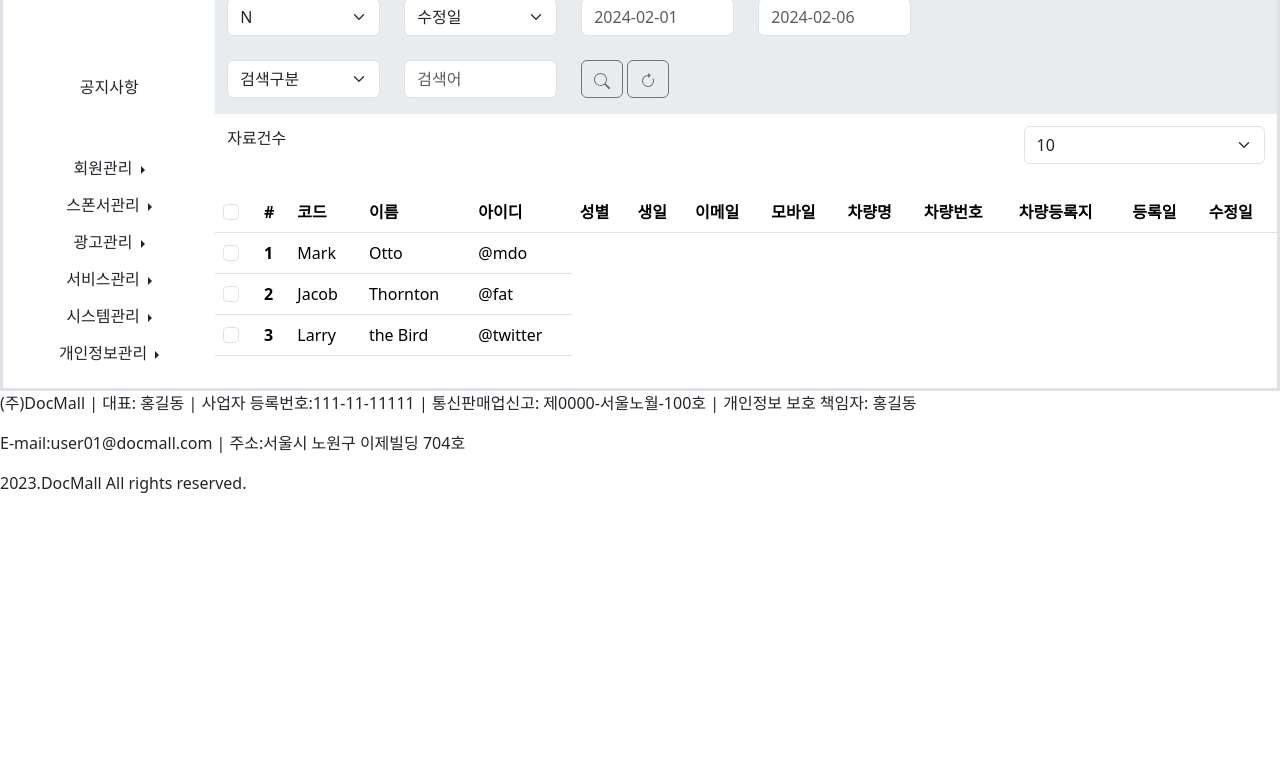
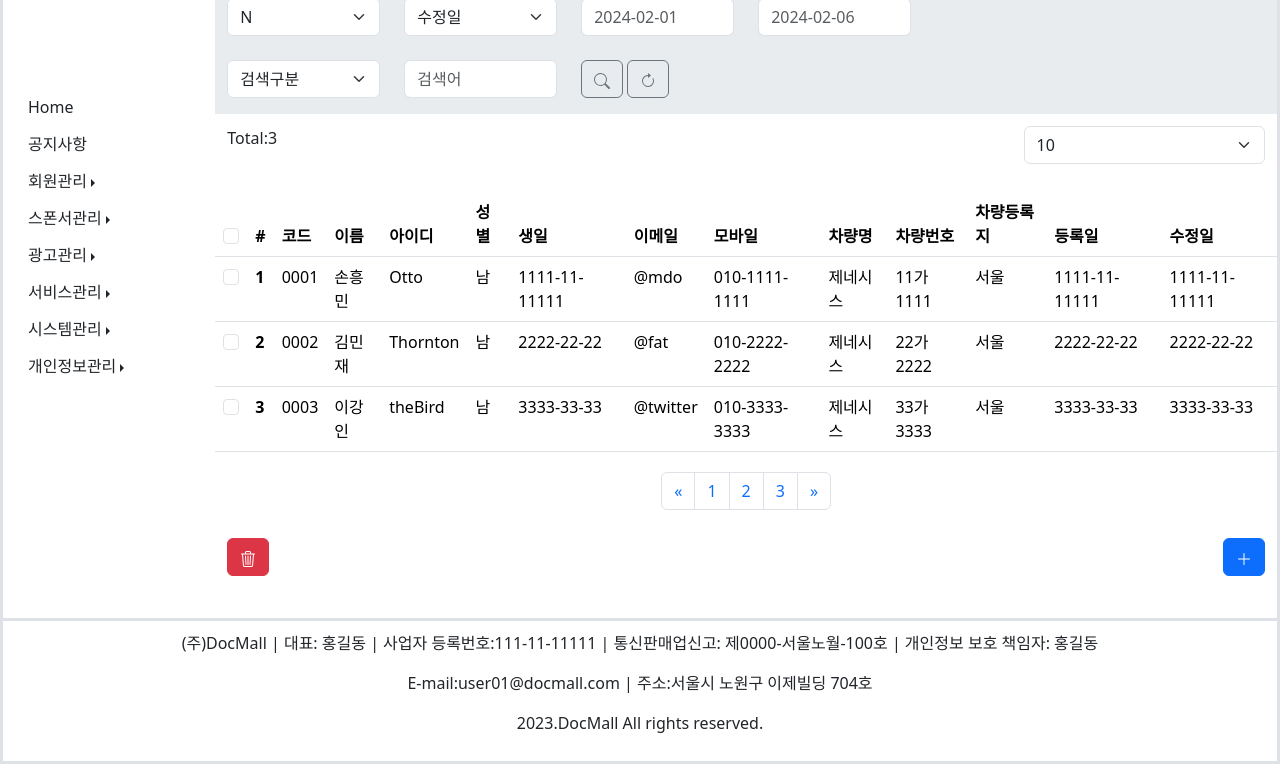
Before and after one commit to youngtaekseo/bootstrap, a plain HTML site: page Exam/MemberView.html in a window 1280 px wide. Shown: the part 174-938 px from the top of the page. Before the commit the page ends 800 px from the top, so only its background shows below. Drawn offline with nearby package versions, Linux system fonts and the light colour scheme.

Commit message:
기본정보 추가

```diff
--- a/Exam/MemberView.html
+++ b/Exam/MemberView.html
@@ -7,8 +7,17 @@
     <script src="https://cdn.jsdelivr.net/npm/bootstrap@5.3.2/dist/js/bootstrap.bundle.min.js" integrity="sha384-C6RzsynM9kWDrMNeT87bh95OGNyZPhcTNXj1NW7RuBCsyN/o0jlpcV8Qyq46cDfL" crossorigin="anonymous"></script>
     <title>Document</title>
     <style>
-        ul {
+        /* ul {
             list-style-type: none;
+            padding: 10px;
+        } */
+
+        .btn {
+            text-align: left;
+        }
+
+        footer {
+            text-align: center;
             padding: 10px;
         }
     </style>
@@ -27,61 +36,53 @@
 
     <!-- 본문 -->
     <section class="border border-3 border-top-0">
-      <div class="container-fluid" style="height: 500px;">
+      <div class="container-fluid" style="height: 730px;">
         <div class="row gy-2">
           <div class="col-2 d-grid">
             <div class="btn-group-vertical" role="group" aria-label="Vertical button group">
-              <button type="button" class="btn">Home</button>
-              <button type="button" class="btn">공지사항</button>
               <div class="btn-group dropend" role="group">
-                <button type="button" class="btn dropdown-toggle" data-bs-toggle="dropdown" aria-expanded="false">
-                  회원관리
-                </button>
+                <button type="button" class="btn">Home</button>
+              </div>
+              <div class="btn-group dropend" role="group">
+                <button type="button" class="btn">공지사항</button>
+              </div>
+              <div class="btn-group dropend" role="group">
+                <button type="button" class="btn dropdown-toggle" data-bs-toggle="dropdown" aria-expanded="false">회원관리</button>
                 <ul class="dropdown-menu">
                   <li><a class="dropdown-item" href="#">회원조회</a></li>
                   <li><a class="dropdown-item" href="#">회원등록</a></li>
                 </ul>
               </div>
               <div class="btn-group dropend" role="group">
-                <button type="button" class="btn dropdown-toggle" data-bs-toggle="dropdown" aria-expanded="false">
-                  스폰서관리
-                </button>
+                <button type="button" class="btn dropdown-toggle" data-bs-toggle="dropdown" aria-expanded="false">스폰서관리</button>
                 <ul class="dropdown-menu">
                   <li><a class="dropdown-item" href="#">스폰서조회</a></li>
                   <li><a class="dropdown-item" href="#">스폰서등록</a></li>
                 </ul>
               </div>
               <div class="btn-group dropend" role="group">
-                <button type="button" class="btn dropdown-toggle" data-bs-toggle="dropdown" aria-expanded="false">
-                  광고관리
-                </button>
+                <button type="button" class="btn dropdown-toggle" data-bs-toggle="dropdown" aria-expanded="false">광고관리</button>
                 <ul class="dropdown-menu">
                   <li><a class="dropdown-item" href="#">광고조회</a></li>
                   <li><a class="dropdown-item" href="#">광고등록</a></li>
                 </ul>
               </div>
               <div class="btn-group dropend" role="group">
-                <button type="button" class="btn dropdown-toggle" data-bs-toggle="dropdown" aria-expanded="false">
-                  서비스관리
-                </button>
+                <button type="button" class="btn dropdown-toggle" data-bs-toggle="dropdown" aria-expanded="false">서비스관리</button>
                 <ul class="dropdown-menu">
                   <li><a class="dropdown-item" href="#">서비스조회</a></li>
                   <li><a class="dropdown-item" href="#">서비스등록</a></li>
                 </ul>
               </div>
               <div class="btn-group dropend" role="group">
-                <button type="button" class="btn dropdown-toggle" data-bs-toggle="dropdown" aria-expanded="false">
-                  시스템관리
-                </button>
+                <button type="button" class="btn dropdown-toggle" data-bs-toggle="dropdown" aria-expanded="false">시스템관리</button>
                 <ul class="dropdown-menu">
                   <li><a class="dropdown-item" href="#">시스템조회</a></li>
                   <li><a class="dropdown-item" href="#">시스템등록</a></li>
                 </ul>
               </div>
               <div class="btn-group dropend" role="group">
-                <button type="button" class="btn dropdown-toggle" data-bs-toggle="dropdown" aria-expanded="false">
-                  개인정보관리
-                </button>
+                <button type="button" class="btn dropdown-toggle" data-bs-toggle="dropdown" aria-expanded="false">개인정보관리</button>
                 <ul class="dropdown-menu">
                   <li><a class="dropdown-item" href="#">개인정보조회</a></li>
                   <li><a class="dropdown-item" href="#">개인정보등록</a></li>
@@ -175,10 +176,10 @@
             <!-- 조회목록 -->
             <div class="row gy-2 mt-1">
               <div class="col-3">
-                <p class="justify-content-start">자료건수</p>
+                <p class="justify-content-start">Total:3</p>
               </div>
               <div class="col-6">
-
+                <!-- 공란 -->
               </div>
               <div class="col-3">
                 <div class="input-group mb-3 justify-content-end">
@@ -215,26 +216,96 @@
                   <tr>
                     <th><input class="form-check-input" type="checkbox" value="" id="flexCheckDefault"></th>
                     <th scope="row">1</th>
-                    <td>Mark</td>
-                    <td>Otto</td>
-                    <td>@mdo</td>
+                    <td>0001</td>           <!-- 코드 -->
+                    <td>손흥민</td>          <!-- 이름 -->
+                    <td>Otto</td>           <!-- 아이디 -->
+                    <td>남</td>             <!-- 성별 -->
+                    <td>1111-11-11111</td>  <!-- 생일 -->
+                    <td>@mdo</td>           <!-- 이메일 -->
+                    <td>010-1111-1111</td>  <!-- 모바일 -->
+                    <td>제네시스</td>        <!-- 차량명 -->
+                    <td>11가1111</td>       <!-- 차량번호 -->
+                    <td>서울</td>           <!-- 차량등록지 -->
+                    <td>1111-11-11111</td>  <!-- 등록일 -->
+                    <td>1111-11-11111</td>  <!-- 수정일 -->
                   </tr>
                   <tr>
                     <th><input class="form-check-input" type="checkbox" value="" id="flexCheckDefault"></th>
                     <th scope="row">2</th>
-                    <td>Jacob</td>
-                    <td>Thornton</td>
-                    <td>@fat</td>
+                    <td>0002</td>           <!-- 코드 -->
+                    <td>김민재</td>          <!-- 이름 -->
+                    <td>Thornton</td>       <!-- 아이디 -->
+                    <td>남</td>             <!-- 성별 -->
+                    <td>2222-22-22</td>     <!-- 생일 -->
+                    <td>@fat</td>           <!-- 이메일 -->
+                    <td>010-2222-2222</td>  <!-- 모바일 -->
+                    <td>제네시스</td>        <!-- 차량명 -->
+                    <td>22가2222</td>       <!-- 차량번호 -->
+                    <td>서울</td>           <!-- 차량등록지 -->
+                    <td>2222-22-22</td>     <!-- 등록일 -->
+                    <td>2222-22-22</td>     <!-- 수정일 -->
                   </tr>
                   <tr>
                     <th><input class="form-check-input" type="checkbox" value="" id="flexCheckDefault"></th>
                     <th scope="row">3</th>
-                    <td>Larry</td>
-                    <td>the Bird</td>
-                    <td>@twitter</td>
+                    <td>0003</td>           <!-- 코드 -->
+                    <td>이강인</td>          <!-- 이름 -->
+                    <td>theBird</td>        <!-- 아이디 -->
+                    <td>남</td>             <!-- 성별 -->
+                    <td>3333-33-33</td>     <!-- 생일 -->
+                    <td>@twitter</td>       <!-- 이메일 -->
+                    <td>010-3333-3333</td>  <!-- 모바일 -->
+                    <td>제네시스</td>        <!-- 차량명 -->
+                    <td>33가3333</td>       <!-- 차량번호 -->
+                    <td>서울</td>           <!-- 차량등록지 -->
+                    <td>3333-33-33</td>     <!-- 등록일 -->
+                    <td>3333-33-33</td>     <!-- 수정일 -->
                   </tr>
                 </tbody>
               </table>
+            </div>
+            <!-- 페이지 -->
+            <div class="row mt-1">
+              <div class="col-12">
+                <nav aria-label="Page navigation example">
+                  <ul class="pagination justify-content-center">
+                    <li class="page-item">
+                      <a class="page-link" href="#" aria-label="Previous">
+                        <span aria-hidden="true">&laquo;</span>
+                      </a>
+                    </li>
+                    <li class="page-item"><a class="page-link" href="#">1</a></li>
+                    <li class="page-item"><a class="page-link" href="#">2</a></li>
+                    <li class="page-item"><a class="page-link" href="#">3</a></li>
+                    <li class="page-item">
+                      <a class="page-link" href="#" aria-label="Next">
+                        <span aria-hidden="true">&raquo;</span>
+                      </a>
+                    </li>
+                  </ul>
+                </nav>
+              </div>
+            </div>
+            <!-- 삭제버튼, 추가버튼 -->
+            <div class="row gy-2 mt-1">
+              <div class="col-6">
+                  <!-- 삭제버튼 -->
+                  <button type="button" class="btn btn-danger">
+                    <svg xmlns="http://www.w3.org/2000/svg" width="16" height="16" fill="currentColor" class="bi bi-trash3" viewBox="0 0 16 16">
+                      <path d="M6.5 1h3a.5.5 0 0 1 .5.5v1H6v-1a.5.5 0 0 1 .5-.5M11 2.5v-1A1.5 1.5 0 0 0 9.5 0h-3A1.5 1.5 0 0 0 5 1.5v1H1.5a.5.5 0 0 0 0 1h.538l.853 10.66A2 2 0 0 0 4.885 16h6.23a2 2 0 0 0 1.994-1.84l.853-10.66h.538a.5.5 0 0 0 0-1zm1.958 1-.846 10.58a1 1 0 0 1-.997.92h-6.23a1 1 0 0 1-.997-.92L3.042 3.5zm-7.487 1a.5.5 0 0 1 .528.47l.5 8.5a.5.5 0 0 1-.998.06L5 5.03a.5.5 0 0 1 .47-.53Zm5.058 0a.5.5 0 0 1 .47.53l-.5 8.5a.5.5 0 1 1-.998-.06l.5-8.5a.5.5 0 0 1 .528-.47M8 4.5a.5.5 0 0 1 .5.5v8.5a.5.5 0 0 1-1 0V5a.5.5 0 0 1 .5-.5"/>
+                    </svg>
+                  </button>
+              </div>
+              <div class="col">
+                <!-- 추가버튼 -->
+                <div style="float: right;">
+                  <button type="button" class="btn btn-primary">
+                    <svg xmlns="http://www.w3.org/2000/svg" width="16" height="16" fill="currentColor" class="bi bi-plus-lg" viewBox="0 0 16 16">
+                      <path fill-rule="evenodd" d="M8 2a.5.5 0 0 1 .5.5v5h5a.5.5 0 0 1 0 1h-5v5a.5.5 0 0 1-1 0v-5h-5a.5.5 0 0 1 0-1h5v-5A.5.5 0 0 1 8 2"/>
+                    </svg>
+                  </button>
+                </div>
+              </div>
             </div>
           </div>
         </div>
@@ -242,8 +313,8 @@
     </section>
 
     <!-- 하단정보 -->
-    <footer>
-      <P>(주)DocMall | 대표: 홍길동 | 사업자 등록번호:111-11-11111 | 통신판매업신고: 제0000-서울노월-100호 | 개인정보 보호 책임자: 홍길동</P>
+    <footer class="border border-3 border-top-0 container-fluid">
+      <p>(주)DocMall | 대표: 홍길동 | 사업자 등록번호:111-11-11111 | 통신판매업신고: 제0000-서울노월-100호 | 개인정보 보호 책임자: 홍길동</p>
       <p>E-mail:user01@docmall.com | 주소:서울시 노원구 이제빌딩 704호</p>
       <p>2023.DocMall All rights reserved.</p>
     </footer>
```
